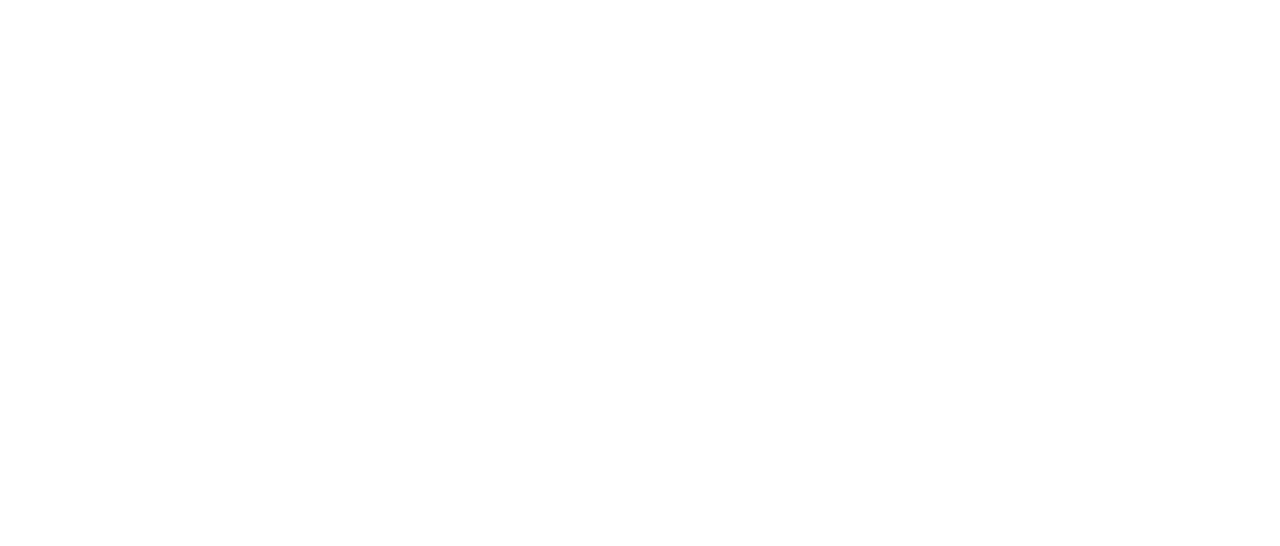
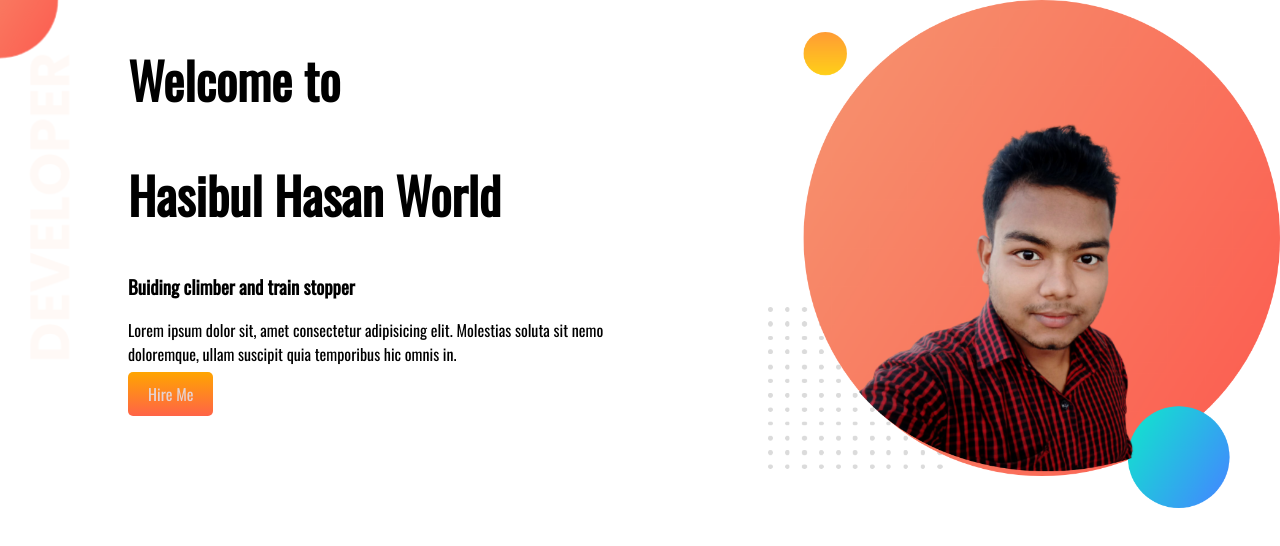
Before and after one commit to hasibulhasan20/my-portfolio, a plain HTML site: page index.html in a window 1280 px wide. Drawn offline with nearby package versions, Linux system fonts and the light colour scheme.

Commit message:
add images

```diff
--- a/index.html
+++ b/index.html
@@ -1,13 +1,36 @@
 <!DOCTYPE html>
 <html lang="en">
+
 <head>
     <meta charset="UTF-8">
     <meta http-equiv="X-UA-Compatible" content="IE=edge">
     <meta name="viewport" content="width=device-width, initial-scale=1.0">
     <title>Hasibul Porfolio</title>
+    <link rel="preconnect" href="https://fonts.googleapis.com">
+    <link rel="preconnect" href="https://fonts.gstatic.com" crossorigin>
+    <link href="https://fonts.googleapis.com/css2?family=Oswald&display=swap" rel="stylesheet">
     <link rel="stylesheet" href="style.css">
+
 </head>
+
 <body>
+    <section class="top-banner">
+        <div class="half">
+            <h1>Welcome to</h1>
+            <h1><span cl ass="orange">Hasibul Hasan</span> World</h1>
+            <h3>Buiding climber and train stopper</h3>
+            <p>Lorem ipsum dolor sit, amet consectetur adipisicing elit. Molestias soluta sit nemo doloremque, ullam
+                suscipit
+                quia temporibus hic omnis in.</p>
+            <a class="link-button" target="_blank" href="google">Hire Me</a>
+        </div>
+        <div class="half">
+            <img src="images/me.png" alt="">
+        </div>
+
+    </section>
+
 
 </body>
+
 </html>
--- a/style.css
+++ b/style.css
@@ -0,0 +1,34 @@
+body{
+    font-family: 'Oswald', sans-serif;
+    margin: 0;
+}
+h1{
+    font-size: 50px;
+}
+.orange{
+    color: orange;
+}
+section{
+    display: flex;
+}
+.half{
+    width: 50%;
+    padding-left: 10%;
+}
+.half img{
+    width: 100%;
+
+}
+
+.link-button{
+    text-decoration: none;
+    background-image: linear-gradient(orange,tomato);
+    padding: 10px 20px;
+    color: rgb(230, 211, 211);
+    border-radius: 5px;
+    font: bold;
+}
+.top-banner{
+    background-image: url(images/top-banner.png);
+    background-repeat: no-repeat;
+}
```
Also changed, not shown: images/dream-bg.png (renamed from dream-bg.png), images/exp-bg.png (renamed from exp-bg.png), images/me.png (added), images/me1.png (added), images/my-bg.png (renamed from my-bg.png), images/my-bg2.png (renamed from my-bg2.png), images/top-banner.png (renamed from top-banner.png).
